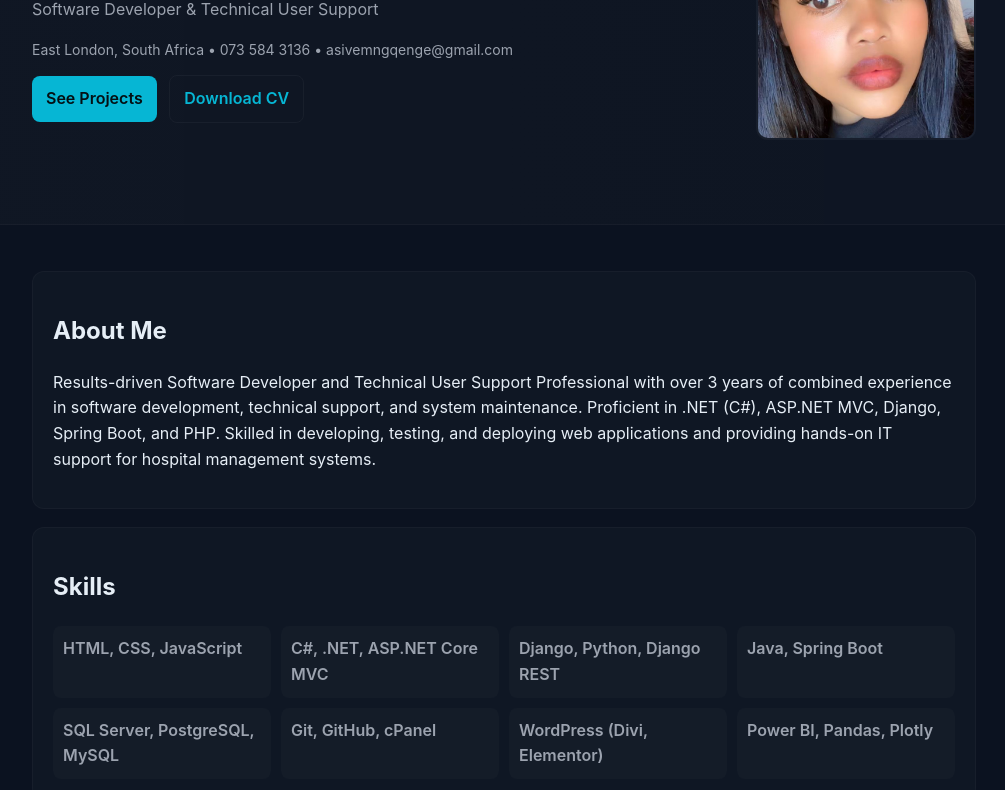
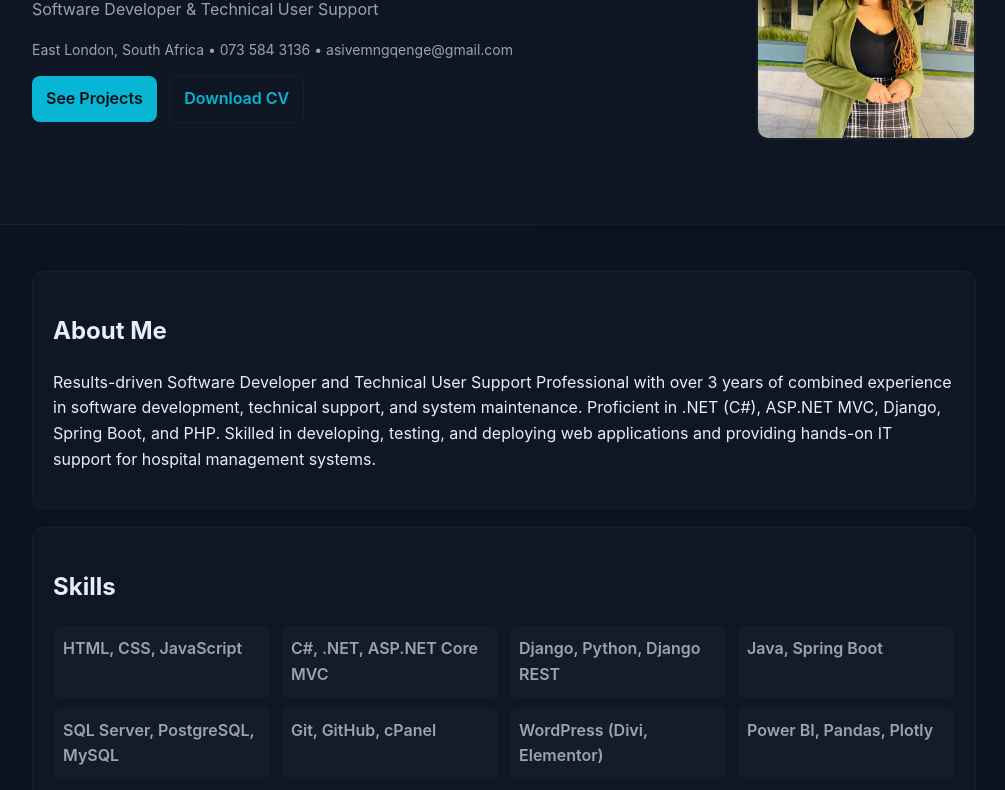
Before and after one commit to Asive785/asive785.github.io, a plain HTML site: page index.html in a window 1280 px wide. Shown: the part 156-946 px from the top of the page, without its empty margins (136-1141 px from the left). Drawn offline with Linux system fonts and the light colour scheme.

Commit message:
Update index.html

```diff
--- a/index.html
+++ b/index.html
@@ -21,7 +21,7 @@
         </div>
       </div>
       <div class="hero-right">
-        <img src="Pic2.jpg" alt="Asive Mngqenge" class="profile" />
+        <img src="Pic3.jpg" alt="Asive Mngqenge" class="profile" />
       </div>
     </div>
   </header>
```
